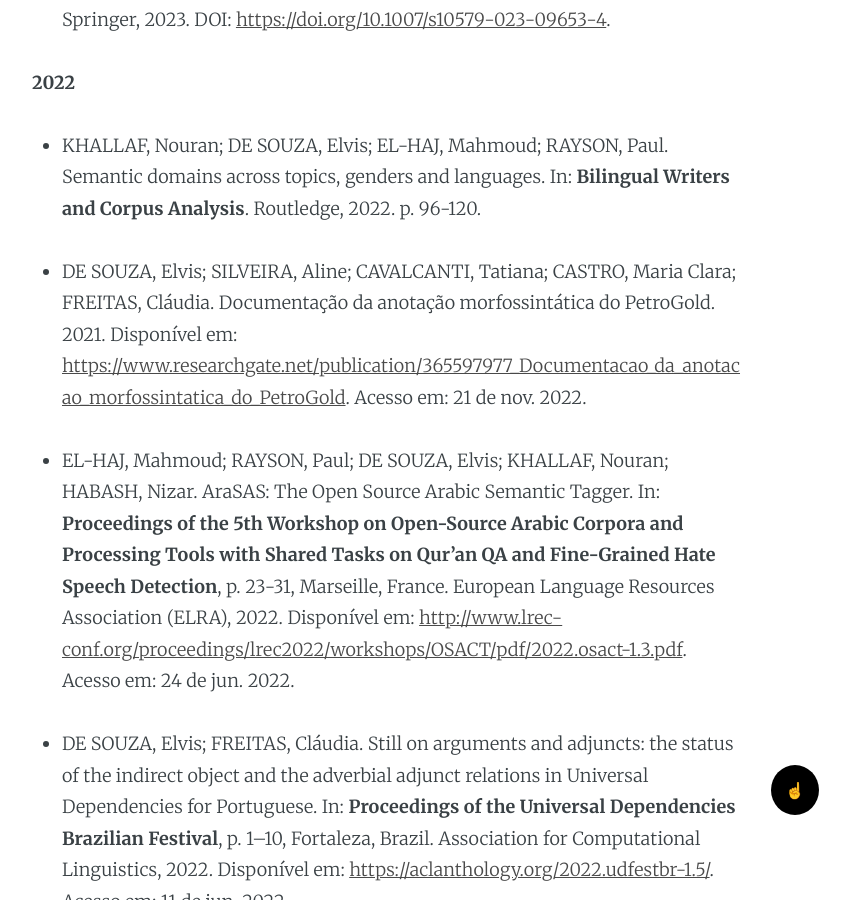
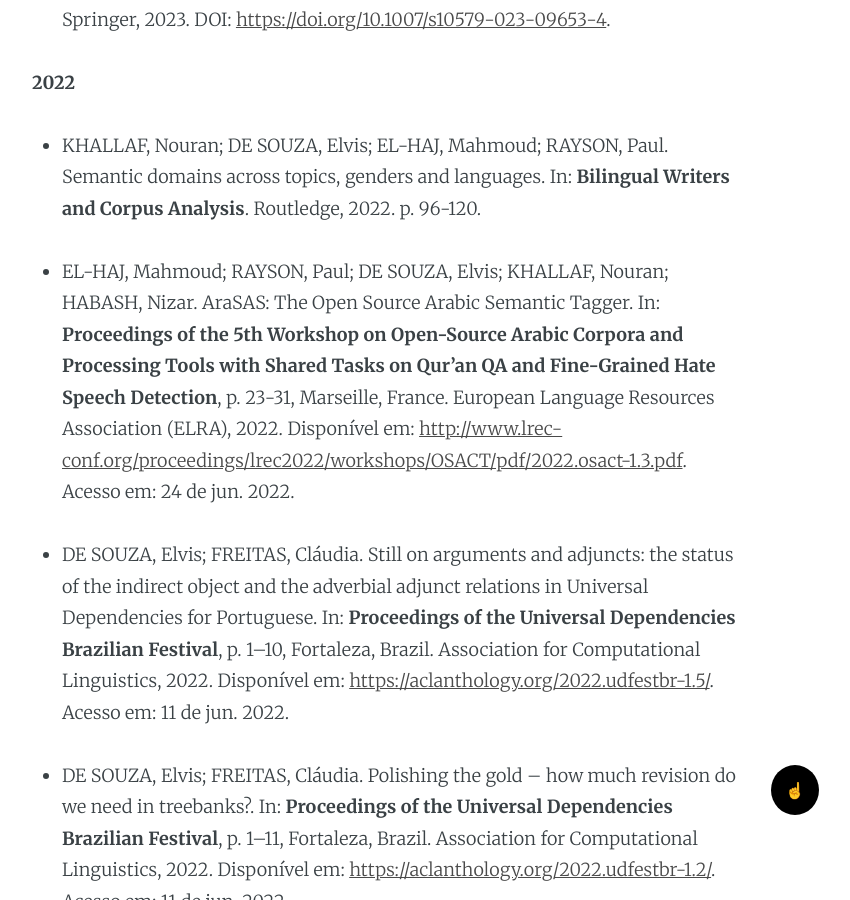
Before and after one commit to alvelvis/alvelvis.github.io, a Jekyll site: the page built from sobre.md, in a window 1280 px wide and 900 px high, scrolled down 6130 px. Shown: the whole window, without its empty margins (253-1103 px from the left). Built offline with Jekyll 4.4.1, drawn with Linux system fonts in a browser that asks for light colours; some of the changed text lies outside the part shown.

Commit message:
small fix to references order

```diff
--- a/sobre.md
+++ b/sobre.md
@@ -97,8 +97,6 @@ Rio de Janeiro, RJ / Brasil
 
 - KHALLAF, Nouran; DE SOUZA, Elvis; EL-HAJ, Mahmoud; RAYSON, Paul. Semantic domains across topics, genders and languages. In: **Bilingual Writers and Corpus Analysis**. Routledge, 2022. p. 96-120.
 
-- DE SOUZA, Elvis; SILVEIRA, Aline; CAVALCANTI, Tatiana; CASTRO, Maria Clara; FREITAS, Cláudia. Documentação da anotação morfossintática do PetroGold. 2021. Disponível em: [https://www.researchgate.net/publication/365597977_Documentacao_da_anotacao_morfossintatica_do_PetroGold](https://www.researchgate.net/publication/365597977_Documentacao_da_anotacao_morfossintatica_do_PetroGold). Acesso em: 21 de nov. 2022.
-
 - EL-HAJ, Mahmoud; RAYSON, Paul; DE SOUZA, Elvis; KHALLAF, Nouran; HABASH, Nizar. AraSAS: The Open Source Arabic Semantic Tagger. In: **Proceedings of the 5th Workshop on Open-Source Arabic Corpora and Processing Tools with Shared Tasks on Qur'an QA and Fine-Grained Hate Speech Detection**, p. 23-31, Marseille, France. European Language Resources Association (ELRA), 2022. Disponível em: [http://www.lrec-conf.org/proceedings/lrec2022/workshops/OSACT/pdf/2022.osact-1.3.pdf](http://www.lrec-conf.org/proceedings/lrec2022/workshops/OSACT/pdf/2022.osact-1.3.pdf). Acesso em: 24 de jun. 2022.
 
 - DE SOUZA, Elvis; FREITAS, Cláudia. Still on arguments and adjuncts: the status of the indirect object and the adverbial adjunct relations in Universal Dependencies for Portuguese. In: **Proceedings of the Universal Dependencies Brazilian Festival**, p. 1–10, Fortaleza, Brazil. Association for Computational Linguistics, 2022. Disponível em: [https://aclanthology.org/2022.udfestbr-1.5/](https://aclanthology.org/2022.udfestbr-1.5/). Acesso em: 11 de jun. 2022.
```
Also changed, not shown: other parts of sobre.md (+2 -0 lines).
